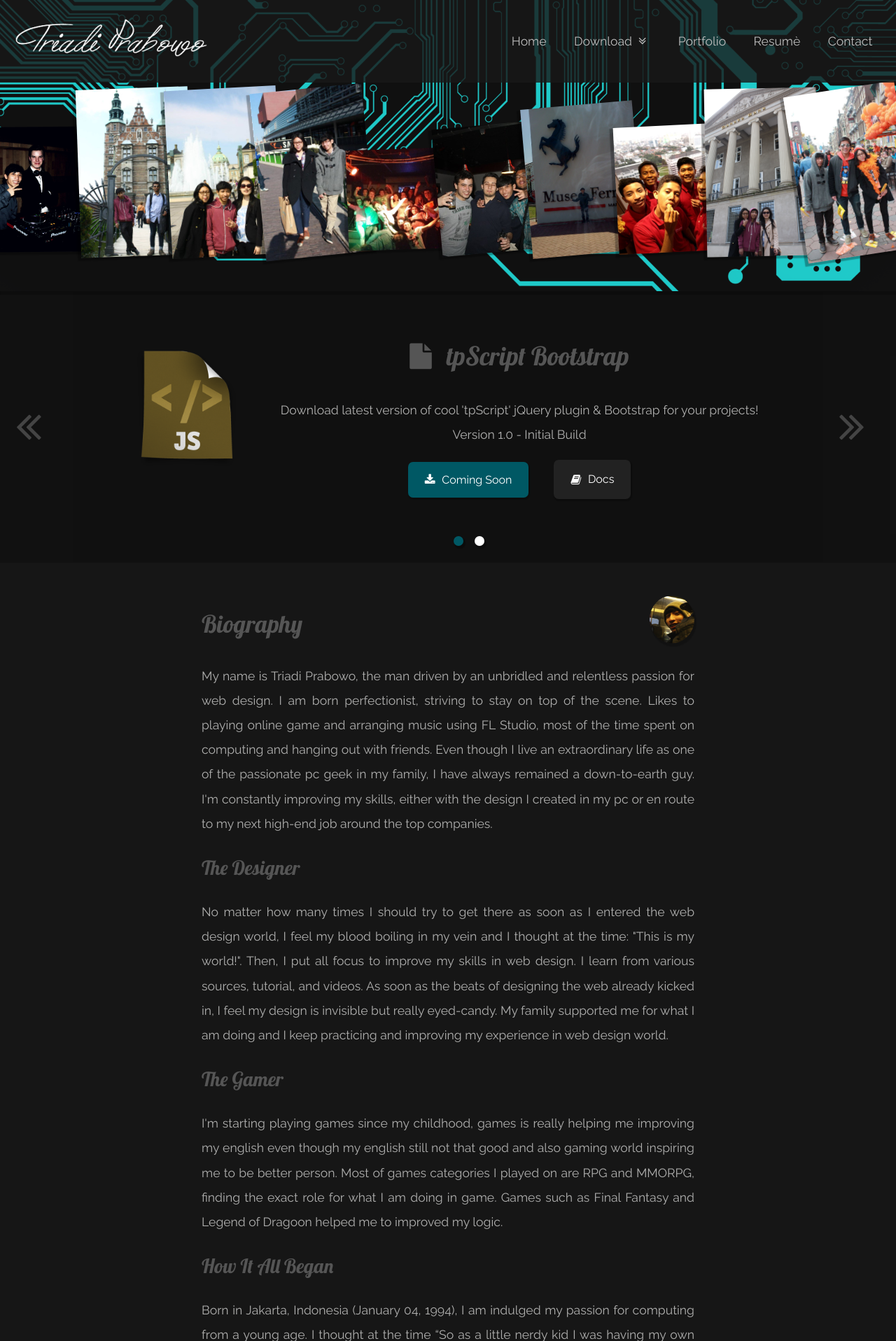
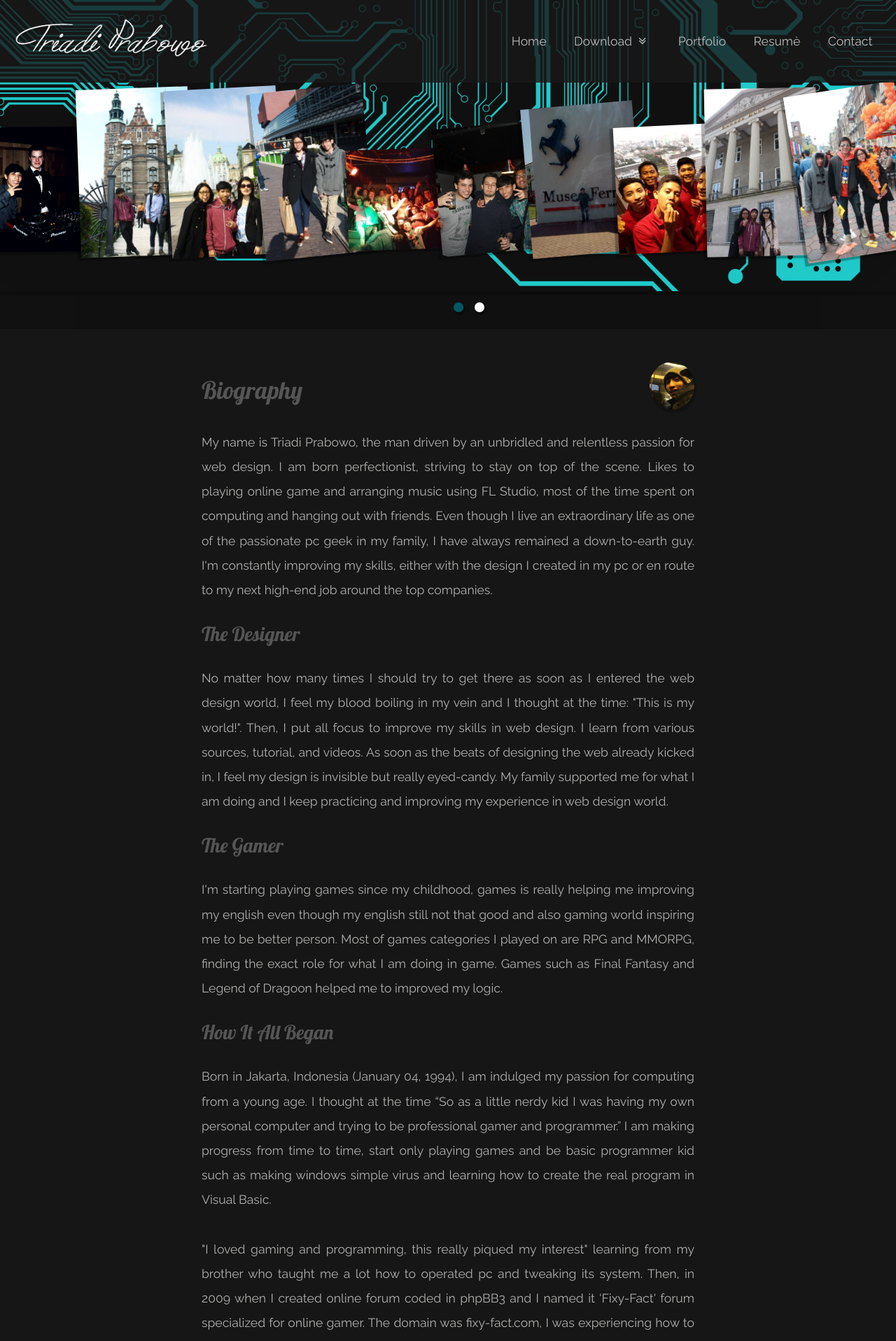
Before and after one commit to triadiprabowo/tpScript, a PHP site: page /triadiprabowo/ in a window 1280 px wide. Shown: the top 1916 px of the page at 70% size. Run offline with PHP 8.4, Linux system fonts and the light colour scheme; some libraries are stand-ins or nearby versions.

Commit message:
Updated css resources and add custom scrollbar

```diff
--- a/res/css/global.css
+++ b/res/css/global.css
@@ -24,6 +24,21 @@ body {
 	font-size: 100%;
 	background-color: #101010;
 	height: 100%;
+}
+
+::-webkit-scrollbar {
+    width: 13px;
+}
+
+::-webkit-scrollbar-track {
+    -webkit-box-shadow: inset 0 0 6px rgba(0,0,0,0.3);
+    border-radius: 10px;
+}
+
+::-webkit-scrollbar-thumb {
+    border-radius: 10px;
+    -webkit-box-shadow: inset 0 0 8px rgba(0,0,0,0.5);
+    background: #333;
 }
 
 /* Hyperlink styling */
@@ -247,7 +262,7 @@ table {
 */
 .tp-overall-header {
 	position: relative;
-	width: 100%;
+	width: 100% auto;
 	height: 50vh;
 	background-color: #101010;
 	background: url(../img/ohbg.png);
@@ -418,6 +433,7 @@ table {
 	display: block;
 	-webkit-transition: height 1s ease;
 	transition: height 1s ease;
+	overflow: hidden;
 }
 
 .tp-slider-prev {
@@ -480,6 +496,7 @@ table {
 	margin: 0 auto;
 	text-align: center;
 	overflow: hidden;
+	display: none;
 }
 
 .tp-slider-content-inner {
```
